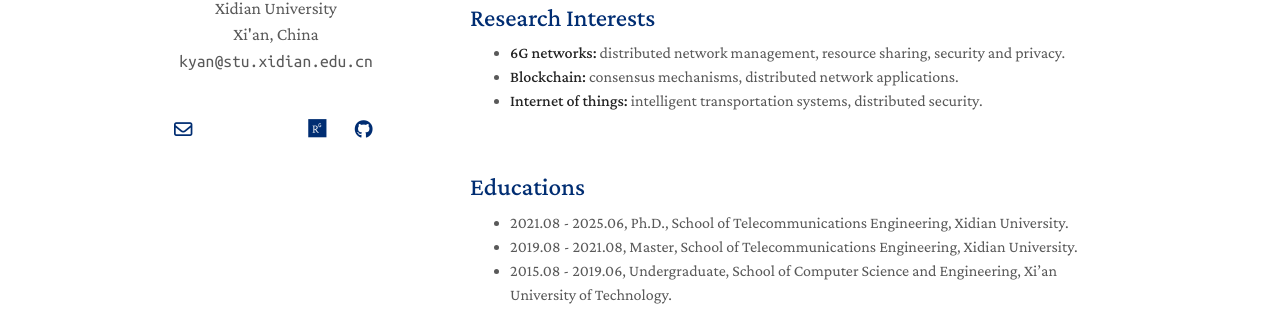
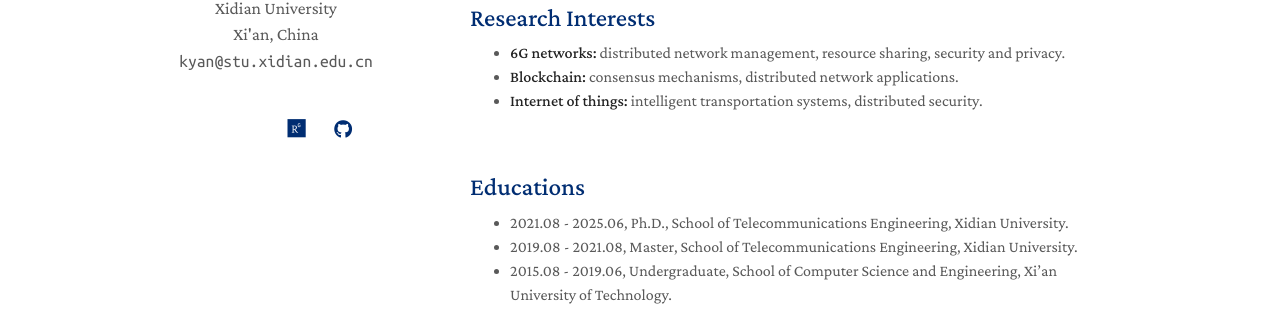
Before and after one commit to QuinYim/quinyim.github.io, a Jekyll site: the page built from index.md, in a window 1280 px wide. Shown: the part 293-602 px from the top of the page. Built offline with Jekyll 4.4.1, drawn with Linux system fonts in a browser that asks for light colours; a style sheet for code colours, icons or effects is not loaded.

Commit message:
First Commit

```diff
--- a/_layouts/homepage.html
+++ b/_layouts/homepage.html
@@ -139,16 +139,16 @@
         {% if site.link_type == 'icon' %}
         <div class="social-icons">
 
-        {% if site.email %}
+        <!-- {% if site.email %}
         <a style="margin: 0 0 0 0" href="{{ mailto:kyan@stu.xidian.edu.cn }}">
           <i class="far fa-envelope"></i>
         </a>
-        {% endif %}
+        {% endif %} -->
 
 
         {% if site.google_scholar %}
         <a style="margin: 0 5px 0 0" href="{{ site.google_scholar }}">
-          <i class="ai ai-google-scholar" style="font-size:1.2rem"></i>
+          <i class="fa-brands fa-google-scholar" style="font-size:1.2rem"></i>
         </a>
         {% endif %}
 
@@ -160,7 +160,7 @@
 
         {% if site.researchgate %}
         <a style="margin: 0 5px 0 0" href="{{ site.researchgate }}">
-          <i class="fab fa-researchgate" style="font-size:1.3rem"></i>
+          <i class="fa-brands fa-researchgate" style="font-size:1.3rem"></i>
         </a>
         {% endif %}
 
```
